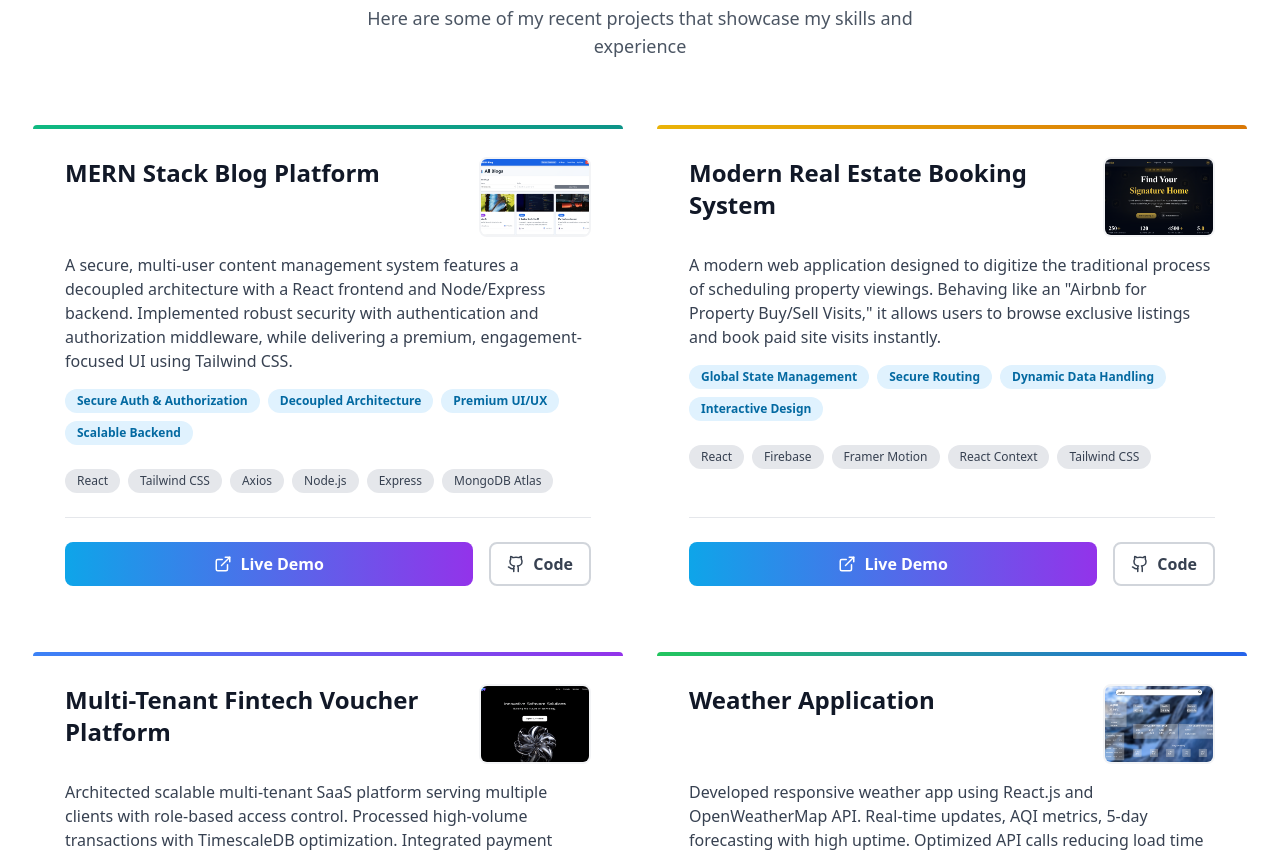
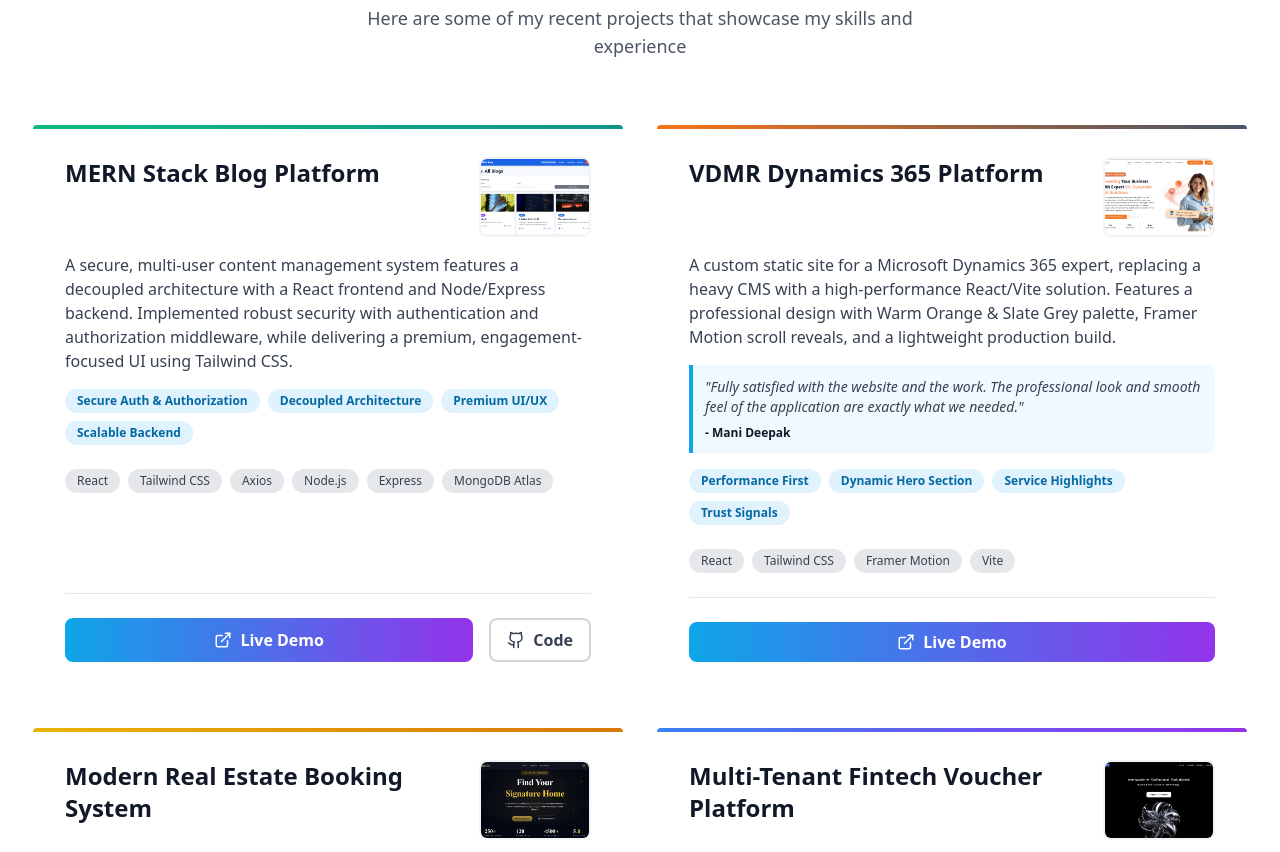
Before and after one commit to gunjivinay/Vinay-Portfolio, a Next.js app: page / in a window 1280 px wide. Shown: the part 4720-5572 px from the top of the page. Built offline with nearby package versions, Linux system fonts and the light colour scheme.

Commit message:
Added Project

```diff
--- a/components/sections/Projects.tsx
+++ b/components/sections/Projects.tsx
@@ -29,6 +29,29 @@ const projects = [
       'Scalable Backend',
     ],
     gradient: 'from-emerald-500 to-teal-600',
+  },
+  {
+    title: 'VDMR Dynamics 365 Platform',
+    image: '/projects/vdmr-platform.png',
+    description:
+      'A custom static site for a Microsoft Dynamics 365 expert, replacing a heavy CMS with a high-performance React/Vite solution. Features a professional design with Warm Orange & Slate Grey palette, Framer Motion scroll reveals, and a lightweight production build.',
+    technologies: [
+      'React',
+      'Tailwind CSS',
+      'Framer Motion',
+      'Vite',
+    ],
+    github: '',
+    live: 'https://www.vdmrptyltd.com/',
+    achievements: [
+      'Performance First',
+      'Dynamic Hero Section',
+      'Service Highlights',
+      'Trust Signals',
+    ],
+    quote: 'Fully satisfied with the website and the work. The professional look and smooth feel of the application are exactly what we needed.',
+    client: 'Mani Deepak',
+    gradient: 'from-orange-500 to-slate-600',
   },
   {
     title: 'Modern Real Estate Booking System',
@@ -94,7 +117,7 @@ const projects = [
   },
 ]
 
-function ProjectCard({ project, index, onImageClick }: { project: typeof projects[0]; index: number; onImageClick: (img: string) => void }) {
+function ProjectCard({ project, index, onImageClick }: { project: typeof projects[number]; index: number; onImageClick: (img: string) => void }) {
   const [ref, inView] = useInView({ threshold: 0.3, triggerOnce: true })
 
   return (
@@ -139,6 +162,14 @@ function ProjectCard({ project, index, onImageClick }: { project: typeof project
             {project.description}
           </p>
 
+          {/* Client Testimonial */}
+          {'quote' in project && project.quote && (
+            <div className="bg-primary-50 dark:bg-primary-900/10 border-l-4 border-primary-500 p-3 my-4 rounded-r-lg">
+              <p className="italic text-gray-700 dark:text-gray-300 text-sm">"{project.quote}"</p>
+              <p className="text-xs font-bold text-gray-900 dark:text-white mt-2">- {project['client']}</p>
+            </div>
+          )}
+
           {/* Achievements */}
           <div className="flex flex-wrap gap-2">
             {project.achievements.map((achievement, i) => (
@@ -177,6 +208,7 @@ function ProjectCard({ project, index, onImageClick }: { project: typeof project
             <ExternalLink size={18} />
             Live Demo
           </motion.a>
+          {project.github && (
             <motion.a
               href={project.github}
               target="_blank"
@@ -188,6 +220,7 @@ function ProjectCard({ project, index, onImageClick }: { project: typeof project
               <Github size={18} />
               Code
             </motion.a>
+          )}
         </div>
       </div>
     </motion.div>
```
Also changed, not shown: public/projects/vdmr-platform.png (added). Lines whose indentation alone changed are shown as unchanged.
